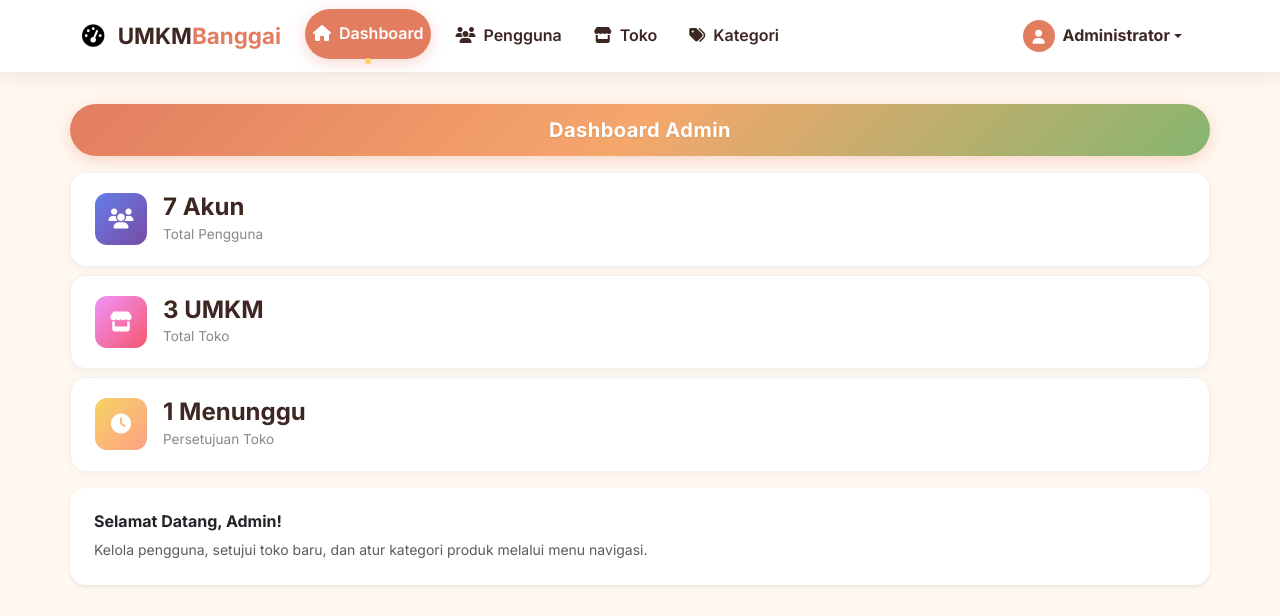
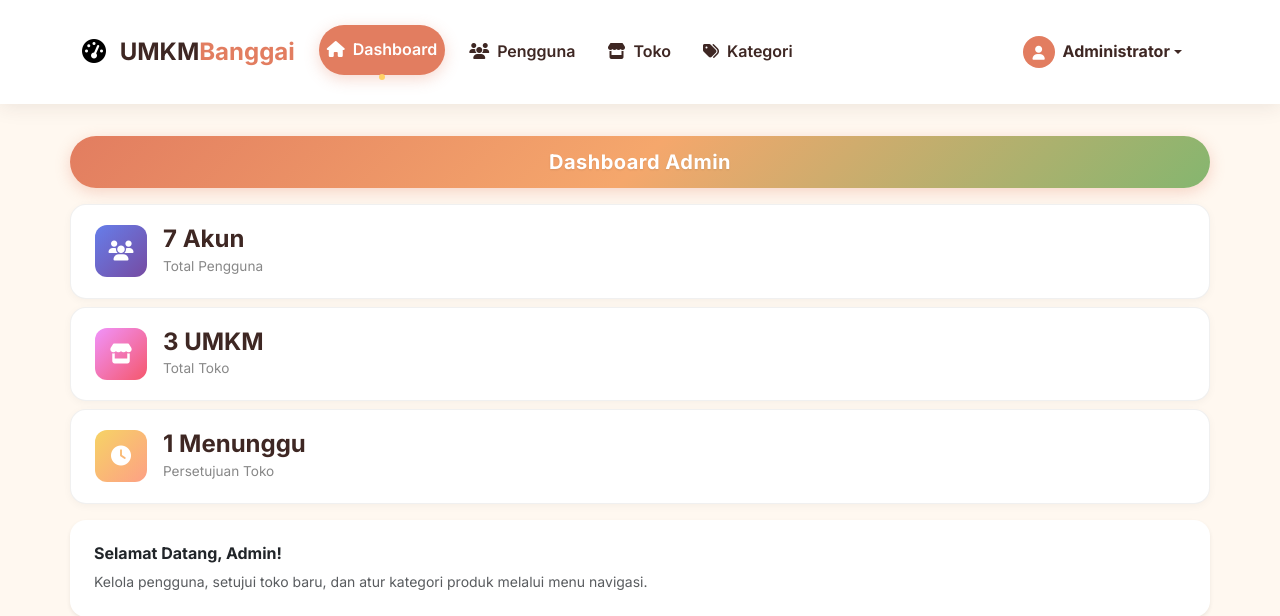
Before and after one commit to Gimm17/salakan-umkm, a CodeIgniter app: page /salakan_umkm/admin in a window 1280 px wide. Shown: the top 616 px of the page. Run offline with CodeIgniter, Linux system fonts and the light colour scheme; a user stored in the database is signed in; data comes from the database, SQL or seed files in the repository; some libraries are stand-ins or nearby versions.

Commit message:
Fix: Dashboard navbar padding and font-size to match public layout

```diff
--- a/application/views/layouts/dashboard_layout.php
+++ b/application/views/layouts/dashboard_layout.php
@@ -48,13 +48,14 @@
         .header-navbar {
             background: var(--white);
             box-shadow: 0 2px 20px var(--shadow);
+            padding: 1rem 0;
             backdrop-filter: blur(10px);
             transition: all 0.3s ease;
         }
 
         .navbar-brand {
             font-weight: 800;
-            font-size: 1.4rem;
+            font-size: 1.5rem;
             transition: all 0.3s ease;
         }
 
```
